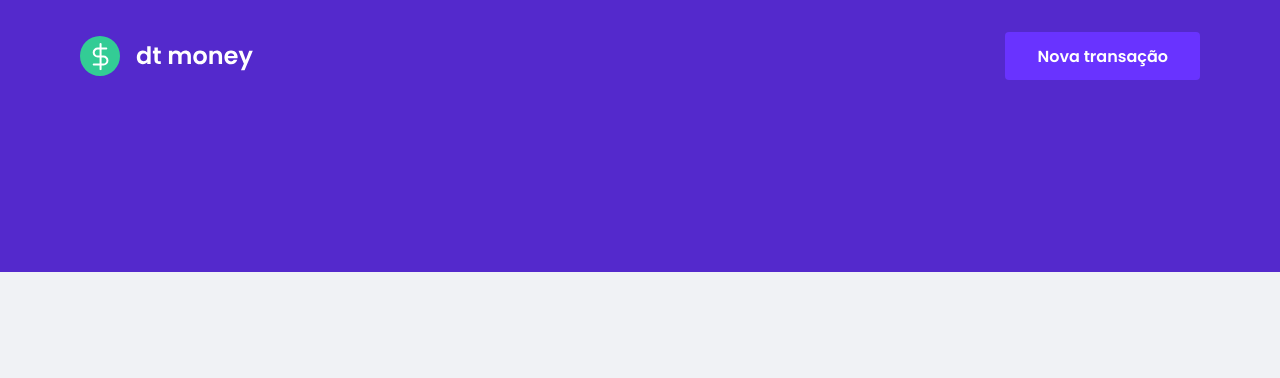
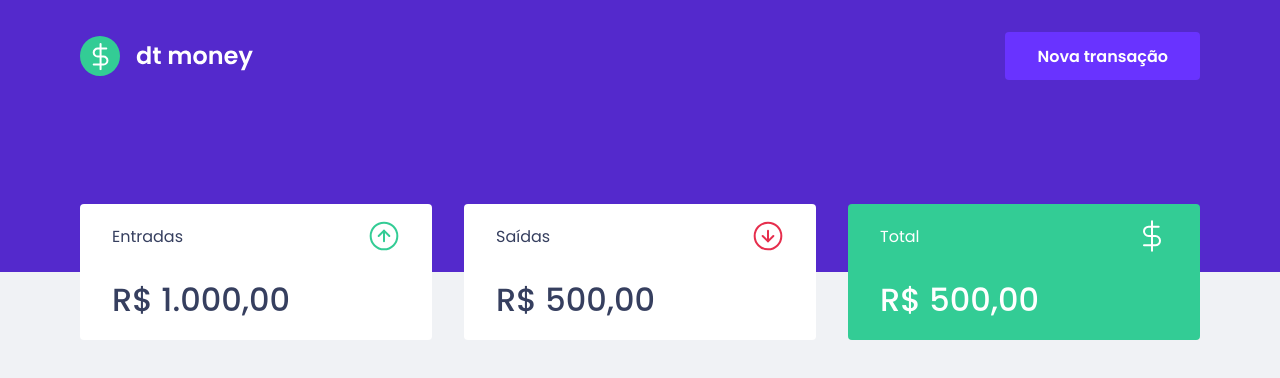
Before and after one commit to EdsonHenrique96/ignite_edmoney_app, a React (Create React App) app: page / in a window 1280 px wide. Shown: the top 378 px of the page. Built offline with nearby package versions, Linux system fonts and the light colour scheme.

Commit message:
feat: create Summary component

```diff
--- a/public/index.html
+++ b/public/index.html
@@ -8,7 +8,7 @@
 
     <link rel="shortcut icon" href="favicon.png" type="image/png">
 
-    <link href="https://fonts.googleapis.com/css2?family=Poppins:wght@400;600&display=swap" rel="stylesheet">
+    <link href="https://fonts.googleapis.com/css2?family=Poppins:wght@400;500;600&display=swap" rel="stylesheet">
 
     <title>React App</title>
   </head>
--- a/src/App.tsx
+++ b/src/App.tsx
@@ -1,3 +1,4 @@
+import { Dashboard } from './components/Dashboard';
 import { Header } from './components/Header';
 import { GlobalStyles } from './styles/global';
 
@@ -6,6 +7,7 @@
     <div className="App">
       <GlobalStyles />
       <Header />
+      <Dashboard />
     </div>
   );
 }
--- /dev/null
+++ b/src/components/Dashboard/index.tsx
@@ -0,0 +1,10 @@
+import { Summary } from '../Summary';
+import { DashboardContainer } from './style';
+
+export function Dashboard() {
+  return (
+    <DashboardContainer>
+      <Summary/>
+    </DashboardContainer>
+  )
+}
--- /dev/null
+++ b/src/components/Dashboard/style.ts
@@ -0,0 +1,6 @@
+import styled from 'styled-components';
+
+export const DashboardContainer = styled.main`
+  max-width: 1120px;
+  margin: 0 auto;
+`;
--- /dev/null
+++ b/src/components/Summary/index.tsx
@@ -0,0 +1,33 @@
+import { SummaryContainer } from "./styles";
+
+import incomeImg from '../../assets/income.svg';
+import outcomeImg from '../../assets/outcome.svg';
+import totalImg from '../../assets/total.svg';
+
+export function Summary() {
+  return(
+    <SummaryContainer>
+      <div>
+        <header>
+          <p>Entradas</p>
+          <img src={incomeImg} alt="Entradas" />
+        </header>
+        <strong>R$ 1.000,00</strong>
+      </div>
+      <div>
+        <header>
+          <p>Saídas</p>
+          <img src={outcomeImg} alt="Saídas" />
+        </header>
+        <strong>R$ 500,00</strong>
+      </div>
+      <div className="high-light">
+        <header>
+          <p>Total</p>
+          <img src={totalImg} alt="Total" />
+        </header>
+        <strong>R$ 500,00</strong>
+      </div>
+    </SummaryContainer>
+  )
+}
--- /dev/null
+++ b/src/components/Summary/styles.ts
@@ -0,0 +1,41 @@
+import styled from 'styled-components';
+
+export const SummaryContainer = styled.section`
+  display: grid;
+  grid-template-columns: repeat(3, 1fr);
+  gap: 2rem;
+
+  transform: translateY(-50%);
+
+  div {
+    background-color: var(--shape);
+    border-radius: 4px;
+    padding: 1rem 2rem;
+    color: var(--text-title);
+
+    transition: translate 0.3s;
+
+    header {
+      display: flex;
+      align-items: center;
+      justify-content: space-between;
+    }
+
+    strong {
+      display: block;
+      margin-top: 1.5rem;
+      font-size: 2rem;
+      font-weight: 500;
+      line-height: 3rem;
+    }
+
+    &.high-light {
+      color: var(--shape);
+      background-color: var(--green);
+    }
+
+    &:hover {
+      transform: translateY(-5%);
+    }
+  }
+`;
```
